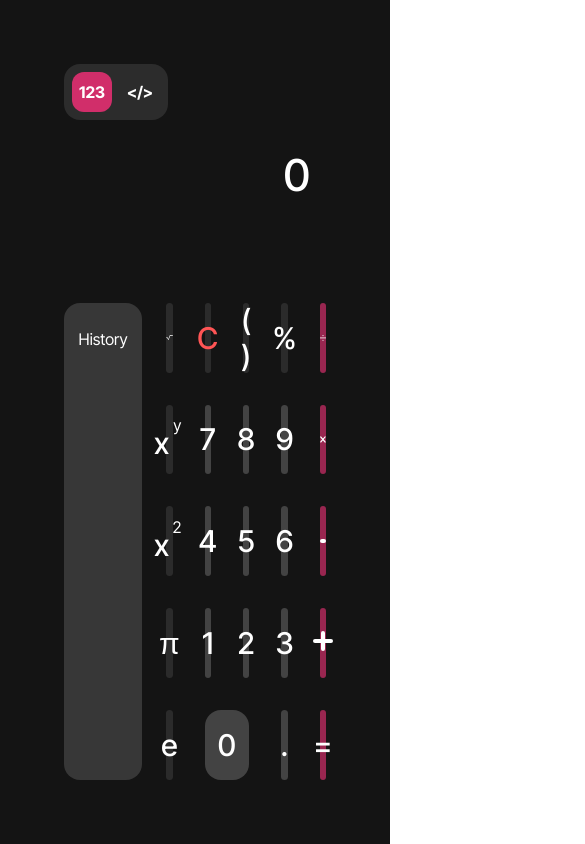
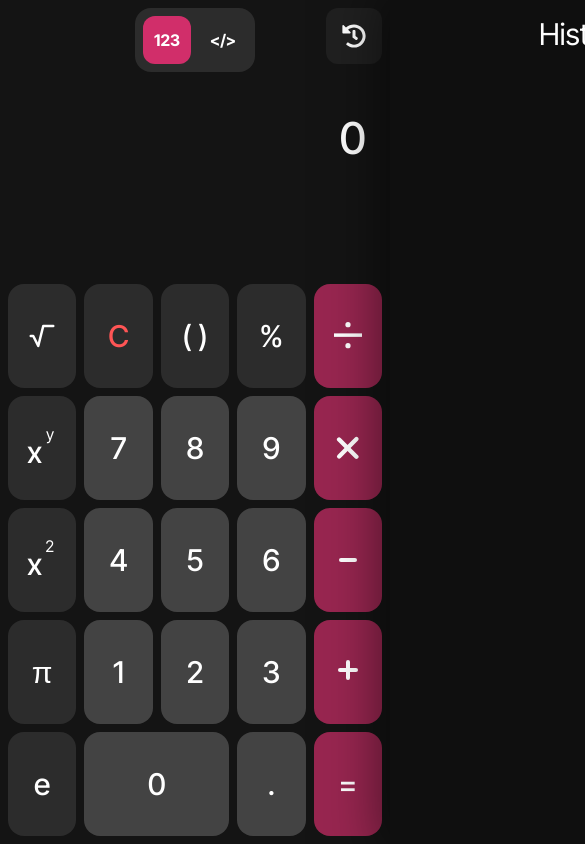
Before and after one commit to vrckomark/kalkulator-ors, a React (Vite) app: page / in a window 390 px wide. Shown: the top 844 px of the page, 585 px wide, since content can reach past the window. Built offline with nearby package versions, Linux system fonts and the light colour scheme.

Commit message:
responsive design

```diff
--- a/package.json
+++ b/package.json
@@ -11,7 +11,8 @@
   },
   "dependencies": {
     "react": "^18.2.0",
-    "react-dom": "^18.2.0"
+    "react-dom": "^18.2.0",
+    "react-icons": "^4.12.0"
   },
   "devDependencies": {
     "@types/react": "^18.2.43",
--- a/src/App.tsx
+++ b/src/App.tsx
@@ -5,7 +5,7 @@ import ModeContext from "./contexts/ModeContext";
 
 function App() {
   return (
-    <div className="bg-background flex flex-col w-screen h-screen p-16">
+    <div className="bg-background flex flex-col w-screen h-screen  p-2 sm:p-4 lg:p-6 xl:p-8">
       <ModeContext>
         <div className="flex w-full h-1/3">
           <div className="h-full">
--- a/src/components/CalculatorKeypad/index.tsx
+++ b/src/components/CalculatorKeypad/index.tsx
@@ -1,16 +1,16 @@
-import History from "../History";
-import Root from "../../assets/icons/root.svg";
+import { TbSquareRoot } from "react-icons/tb";
 import Divide from "../../assets/icons/divide.svg";
 import Multiply from "../../assets/icons/multiply.svg";
 import Exponent from "./components/Exponent";
+import History from "../ui/History";
 
 const CalculatorKeypad = () => {
   return (
     <div className="flex w-full h-2/3 gap-6">
       <History />
-      <div className="h-full w-full grid grid-cols-5 grid-rows-5 gap-8">
+      <div className="h-full w-full grid grid-cols-5 grid-rows-5 gap-2 sm:gap-4 lg:gap-6 xl:gap-8">
         <button className="const-btn">
-          <img src={Root} alt="square-root" draggable={false} />
+          <TbSquareRoot className="text-3xl" />
         </button>
         <button className="const-btn">
           <p className="text-secondary font-medium text-3xl">C</p>
--- a/src/components/History.tsx
+++ /dev/null
@@ -1,53 +0,0 @@
-import React from "react";
-
-export type ExpressionType = {
-  expression: string;
-  result: string;
-};
-
-interface HistoryProps {
-  history?: ExpressionType[];
-}
-
-const History: React.FC<HistoryProps> = ({ history }) => {
-  console.log(history);
-  return (
-    <div className="h-full items-center px-8 py-6 bg-white bg-opacity-15 rounded-2xl w-1/3 flex flex-col overflow-hidden">
-      <h2 className="mb-4">History</h2>
-      <div className="flex flex-col w-full overflow-auto">
-        {/* <p>asd</p>
-        <p>asd</p>
-        <p>asd</p>
-        <p>asd</p>
-        <p>asd</p>
-        <p>asd</p>
-        <p>asd</p>
-        <p>asd</p>
-        <p>asd</p>
-        <p>asd</p>
-        <p>asd</p>
-        <p>asd</p>
-        <p>asd</p>
-        <p>asd</p>
-        <p>asd</p>
-        <p>asd</p>
-        <p>asd</p>
-        <p>asd</p>
-        <p>asd</p>
-        <p>asd</p>
-        <p>asd</p>
-        <p>asd</p>
-        <p>asd</p>
-        <p>asd</p>
-        <p>asd</p>
-        <p>asd</p>
-        <p>asd</p>
-        <p>asd</p>
-        <p>asd</p>
-        <p>asd</p> */}
-      </div>
-    </div>
-  );
-};
-
-export default History;
--- a/src/components/ModeSelector.tsx
+++ b/src/components/ModeSelector.tsx
@@ -5,21 +5,21 @@ const ModeSelector = () => {
   const { mode, selectMode } = useContext(modeContext);
 
   return (
-    <div className="flex gap-2 z-0 relative rounded-2xl bg-white bg-opacity-10 p-2">
+    <div className="flex absolute top-2 left-1/2 -translate-x-1/2 gap-2 z-0 md:relative rounded-2xl bg-white bg-opacity-10 p-2">
       <div
-        className={`bg-primary transition-all z-10 w-10 h-10 left-2  rounded-xl absolute top-2 ${
+        className={`bg-primary transition-all z-10 w-12 h-12 left-2  rounded-xl absolute top-2 ${
           mode === modes.SYSTEMIC ? "translate-x-[calc(100%+8px)]" : ""
         }`}
       />
       <div
         onClick={() => selectMode(modes.NUMERIC)}
-        className="w-10 z-20 h-10 flex cursor-pointer justify-center items-center rounded-xl"
+        className="w-12 h-12 z-20 flex cursor-pointer justify-center items-center rounded-xl"
       >
         <p className="font-bold select-none">123 </p>
       </div>
       <div
         onClick={() => selectMode(modes.SYSTEMIC)}
-        className="w-10 z-20 h-10 cursor-pointer flex justify-center items-center rounded-xl"
+        className="z-20 w-12 h-12 cursor-pointer flex justify-center items-center rounded-xl"
       >
         <p className="font-bold select-none">{"</>"}</p>
       </div>
--- /dev/null
+++ b/src/components/ui/History/hooks/useHistory.ts
@@ -0,0 +1,12 @@
+import { useState } from "react";
+
+export const useHistory = () => {
+  const [showOverlay, setShowOverlay] = useState(false);
+
+  const toggleOverlay = () => setShowOverlay(!showOverlay);
+
+  return {
+    showOverlay,
+    toggleOverlay,
+  };
+};
--- /dev/null
+++ b/src/components/ui/History/index.tsx
@@ -0,0 +1,96 @@
+import React from "react";
+import { FaHistory } from "react-icons/fa";
+import { useHistory } from "./hooks/useHistory";
+import { RxCross2 } from "react-icons/rx";
+
+export type ExpressionType = {
+  expression: string;
+  result: string;
+};
+
+interface HistoryProps {
+  history?: ExpressionType[];
+}
+
+const History: React.FC<HistoryProps> = () => {
+  const { showOverlay, toggleOverlay } = useHistory();
+  return (
+    <>
+      <button
+        onClick={toggleOverlay}
+        className="flex lg:hidden p-4 hover:bg-opacity-10 transition-[background] bg-white bg-opacity-5 rounded-xl absolute top-2 right-2 sm:top-4 sm:right-4"
+      >
+        <FaHistory className="text-2xl" />
+      </button>
+      <HistoryOverlay show={showOverlay} toggle={toggleOverlay} />
+      <div className="h-full hidden lg:flex items-center px-8 py-6 bg-white bg-opacity-15 rounded-2xl w-1/3 flex-col overflow-hidden">
+        <h2 className="mb-4">History</h2>
+        <div className="flex flex-col w-full overflow-auto">
+          {/* <p>asd</p>
+        <p>asd</p>
+        <p>asd</p>
+        <p>asd</p>
+        <p>asd</p>
+        <p>asd</p>
+        <p>asd</p>
+        <p>asd</p>
+        <p>asd</p>
+        <p>asd</p>
+        <p>asd</p>
+        <p>asd</p>
+        <p>asd</p>
+        <p>asd</p>
+        <p>asd</p>
+        <p>asd</p>
+        <p>asd</p>
+        <p>asd</p>
+        <p>asd</p>
+        <p>asd</p>
+        <p>asd</p>
+        <p>asd</p>
+        <p>asd</p>
+        <p>asd</p>
+        <p>asd</p>
+        <p>asd</p>
+        <p>asd</p>
+        <p>asd</p>
+        <p>asd</p>
+        <p>asd</p> */}
+        </div>
+      </div>
+    </>
+  );
+};
+
+const HistoryOverlay = ({
+  show,
+  toggle,
+}: {
+  show: boolean;
+  toggle: () => void;
+}) => {
+  return (
+    <>
+      <button
+        onClick={toggle}
+        className={`absolute p-4 ${
+          show ? "flex" : "hidden"
+        } top-2 right-2 sm:top-4 sm:right-4 z-30`}
+      >
+        <RxCross2 size={32} />
+      </button>
+      <div
+        style={{
+          boxShadow: "0 0 50px 10px rgba(0,0,0,0.5)",
+        }}
+        className={`flex transition py-4 px-8 flex-col items-center absolute right-0 top-0 h-screen w-screen z-20 sm:w-[70vw] bg-[#0f0f0f] lg:hidden ${
+          !show ? "translate-x-full" : ""
+        }`}
+      >
+        <h1 className="text-3xl">History</h1>
+      </div>
+    </>
+  );
+};
+
+export default History;
--- a/src/index.css
+++ b/src/index.css
@@ -14,6 +14,10 @@
   .op-btn {
     @apply rounded-2xl flex justify-center items-center bg-primary bg-opacity-70 hover:bg-opacity-80 ease-in-out transition-[background];
   }
+}
+
+body {
+  overflow: hidden;
 }
 
 * {
```
Also changed, not shown: 2 other files (tests, documents, lock files or other folders).
